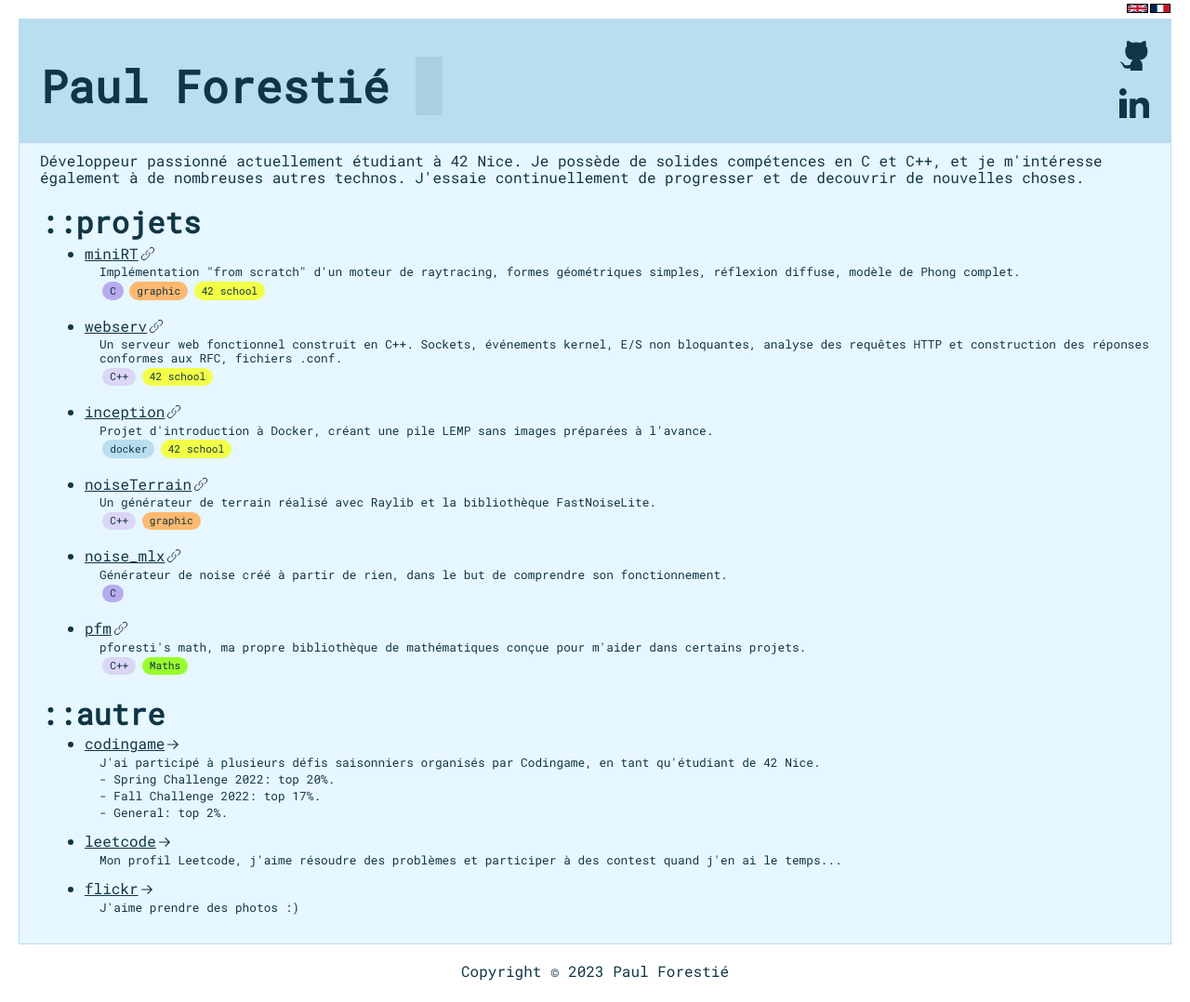
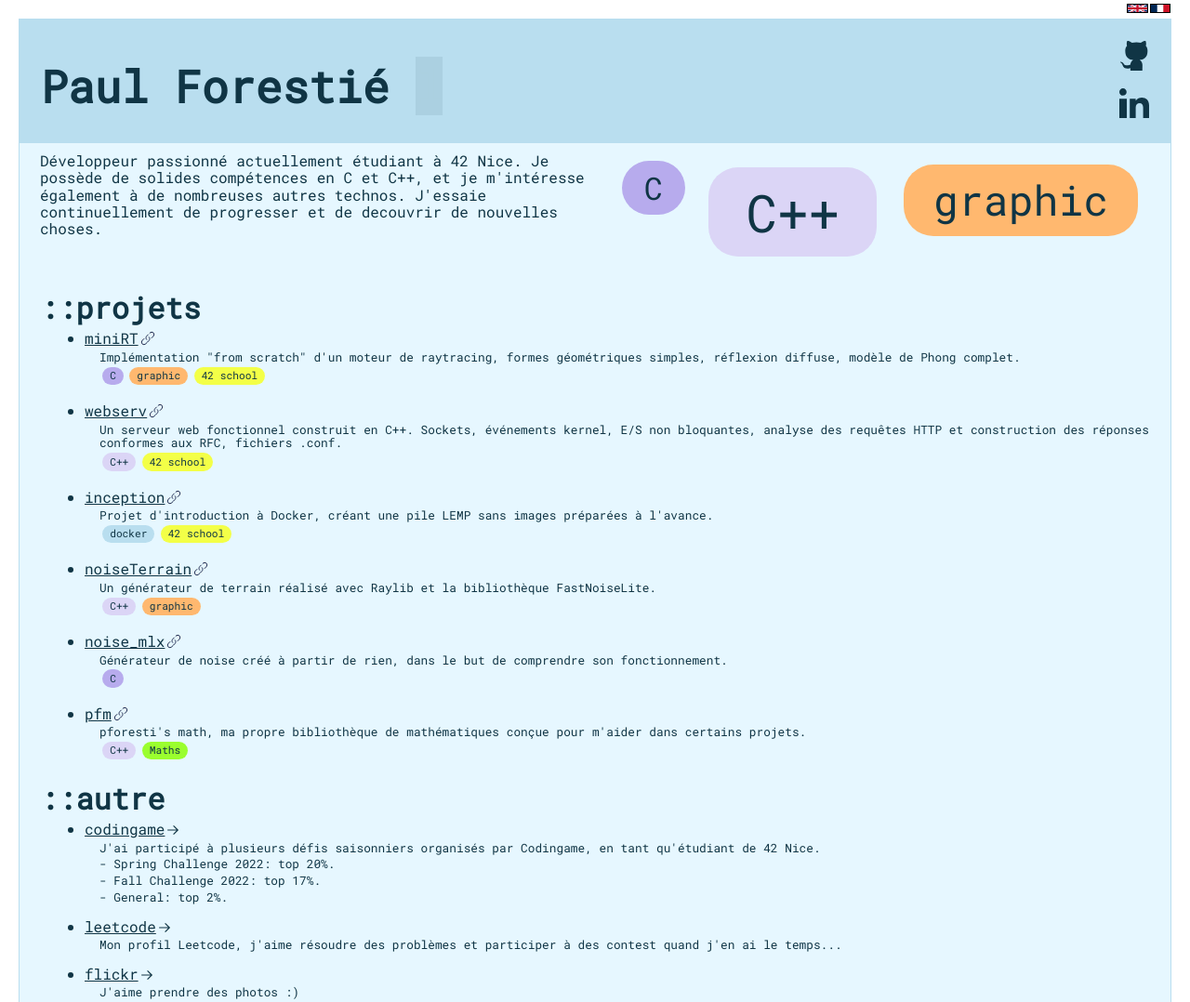
Before and after one commit to dcdnce/portfolio, a website with bundled scripts: page src/index.html in a window 1280 px wide. Shown: the top 1078 px of the page at 93% size. Built offline with nearby package versions, Linux system fonts and the light colour scheme.

Commit message:
🚧  Bio technos cool-boxes

```diff
--- /dev/null
+++ b/src/cool-box.ts
@@ -0,0 +1,21 @@
+let computed_style: CSSStyleDeclaration;
+const coolbox: HTMLElement | null = document.querySelector('.cool-box');
+if (coolbox)
+	computed_style = window.getComputedStyle(coolbox);
+
+window.addEventListener('load', function() {
+	for (let i = 1 ; i <= 5 ; i++) {
+		let imp: NodeList = document.querySelectorAll('[importance="' + i + '"]');
+		let k = 6 - i;
+		imp.forEach((elem: Node) => {
+			if (elem instanceof HTMLElement) {
+				elem.style.paddingTop = parseFloat(computed_style.paddingTop) * k + "px";
+				elem.style.paddingBottom = parseFloat(computed_style.paddingBottom) * k + "px";
+				elem.style.paddingRight = parseFloat(computed_style.paddingRight) * k + "px";
+				elem.style.paddingLeft = parseFloat(computed_style.paddingLeft) * k + "px";
+				elem.style.margin = parseFloat(computed_style.margin) * k + "px";
+				elem.style.fontSize = parseFloat(computed_style.fontSize) * k + "px";
+			}
+		});
+	}
+});
--- a/src/css/style.css
+++ b/src/css/style.css
@@ -116,8 +116,20 @@ main {
 }
 
 #bio {
+	display: flex;
+	flex-direction: row;
+	justify-content: space-between;
+	align-items: flex-start;
 	padding-top: 10px;
 	padding-bottom: 10px;
+}
+
+#bio-boxes {
+	display: flex;
+	flex-direction: row;
+	justify-content: space-between;
+	align-items: flex-start;
+	flex-wrap: wrap;
 }
 
 footer {
--- a/src/index.html
+++ b/src/index.html
@@ -24,7 +24,13 @@
 				</ul>
 			</header>
 			<main>
-				<p id="bio" translation="bio"></p>
+				<div id="bio">
+					<p translation="bio" style="max-width:50%"></p>
+					<div id="bio-boxes">
+						<p class="cool-box bio-box c" importance="3">C</p>
+						<p class="cool-box bio-box cpp" importance="1">C++</p>
+						<p class="cool-box bio-box graphic" importance="2">graphic</p></div>
+				</div>
 				<h2>::projets</h2>
 				<ul>
 					<li class="tab">
@@ -79,10 +85,11 @@
 			</main>
 	</div>
 	<footer>
-		<p>Copyright &copy; 2023 Paul Forestié</p>
+		<p>Copyright &copy; 2024 Paul Forestié</p>
 	</footer>
 	</body>
 		<!-- scripts -->
 	<script src="../dist/index.js"></script>
 	<script src="../dist/translation.js"></script>
+	<script src="../dist/cool-box.js"></script>
 </html>
--- a/src/translation.ts
+++ b/src/translation.ts
@@ -45,8 +45,8 @@ async function loadAndApplyTranslation(lang: string) {
         const elem: Element | null  = document.querySelector('[translation="' + key + '"]');
         if (elem != null)
           elem.textContent = currTranslation[key];
-        setCookie('lang', lang, 365);
       }
+      setCookie('lang', lang, 365);
     })
     .catch((error) => {
       console.error("Failed to load translations:", error);
```
Also changed, not shown: dist/cool-box.js (added), dist/translation.js.
